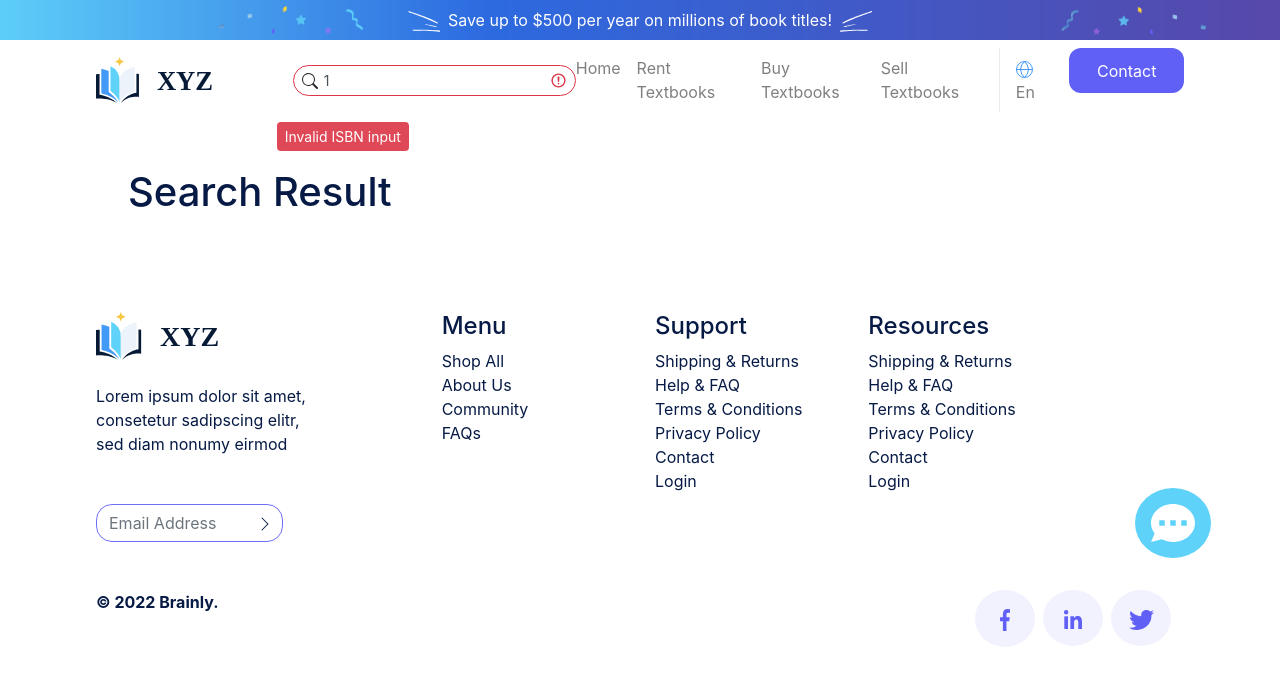
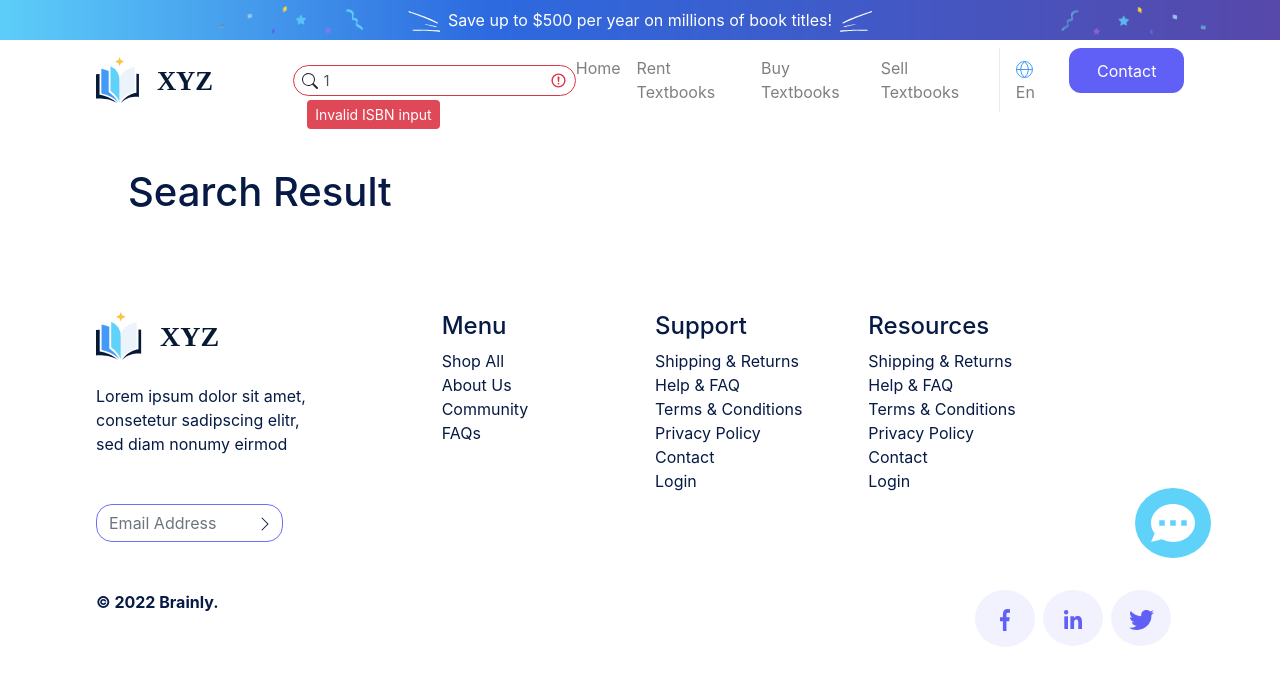
Before and after one commit to jonahcancio/xyz_books, a Vue app in the folder frontend/: page /result/1 in a window 1280 px wide. Shown: the top 686 px of the page. Built offline with nearby package versions, Linux system fonts and the light colour scheme.

Commit message:
fixed invalid tooltip position

```diff
--- a/frontend/src/components/Navbar.vue
+++ b/frontend/src/components/Navbar.vue
@@ -16,6 +16,7 @@
             :state="isValidIsbn"
             invalid-feedback="Invalid ISBN input"
             :tooltip="true"
+            class="search-group"
           >
             <b-icon-search class="search-icon" />
             <b-form-input
@@ -108,7 +109,6 @@ export default {
 
 <style lang="less">
 #navbar {
-
   .top-banner {
     padding-top: 0.5rem;
     height: 40px;
@@ -134,8 +134,13 @@ export default {
   .round-input {
     border-radius: 16px;
   }
+
+  .search-group {
+    position: relative;
+
     .invalid-tooltip {
-    left: auto;
+      left: 10%;
+      top: 110%;
     }
 
     .search-icon {
@@ -147,6 +152,7 @@ export default {
     .search-input {
       padding-left: 30px;
     }
+  }
 
   .contact-button {
     border-radius: 12px;
```
Lines whose indentation alone changed are shown as unchanged.
